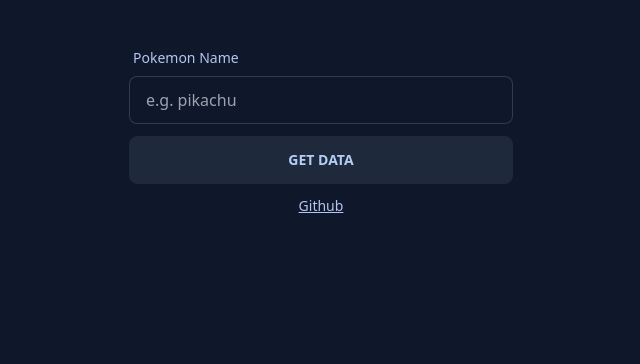
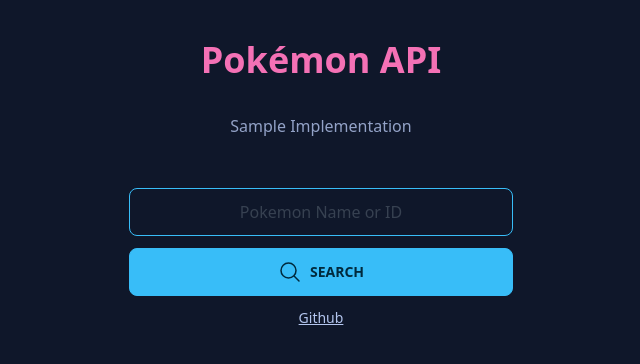
Before and after one commit to veib6247/pokemon-api-sample, a Vue app: page / in a window 1280 px wide. Shown: the top 364 px of the page, without its empty margins (319-959 px from the left). Built offline with nearby package versions, Linux system fonts and the light colour scheme.

Commit message:
better UI

```diff
--- a/src/components/bin.vue
+++ /dev/null
@@ -1,67 +0,0 @@
-<template>
-  <!-- BINS -->
-  <div class="card w-full bg-base-300 shadow-xl">
-    <div class="card-body">
-      <!--  -->
-      <div class="form-control">
-        <label class="label">
-          <span class="label-text">Input your BIN</span>
-        </label>
-        <input
-          type="text"
-          placeholder="e.g. 457173"
-          class="input input-bordered w-full"
-          :class="{ 'input-error': isError }"
-          v-model="bin" />
-      </div>
-
-      <button class="btn" :class="{ loading: isLoading }" @click="getData">
-        Get Data
-      </button>
-
-      <textarea
-        class="textarea textarea-bordered h-96 font-mono"
-        spellcheck="false"
-        v-if="responseData"
-        readonly
-        >{{ responseData }}</textarea
-      >
-    </div>
-  </div>
-</template>
-
-<script setup>
-  import { ref } from 'vue'
-
-  const bin = ref('')
-  const isLoading = ref(false)
-  const isError = ref(false)
-  const responseData = ref(null)
-
-  /**
-   *
-   */
-  const getData = async () => {
-    isLoading.value = true
-    isError.value = false
-    responseData.value = null
-
-    try {
-      const response = await fetch(`https://lookup.binlist.net/${bin.value}`, {
-        headers: {
-          'Accept-Version': 3,
-        },
-      })
-
-      responseData.value = await response.json()
-      //
-    } catch (error) {
-      //
-      isError.value = true
-      console.error(error)
-    } finally {
-      //
-      isLoading.value = false
-    }
-  }
-</script>
--- a/src/components/pokemon.vue
+++ b/src/components/pokemon.vue
@@ -40,27 +40,50 @@
 
 <template>
   <div class="flex flex-col gap-3 w-96">
+    <div class="prose text-center mb-9">
+      <h1 class="text-accent">Pokémon API</h1>
+      <p>Sample Implementation</p>
+    </div>
+
     <!-- input for pokemon name -->
     <div class="form-control">
-      <label class="label">
-        <span class="label-text">Pokemon Name</span>
-      </label>
       <input
         type="text"
-        placeholder="e.g. pikachu"
-        class="input input-bordered w-full"
+        placeholder="Pokemon Name or ID"
+        class="input input-bordered input-primary w-full text-center placeholder-gray-700"
         :class="{ 'input-error': isError }"
-        v-model="pokemon" />
+        @keyup.enter="getData"
+        v-model="pokemon"
+        spellcheck="false" />
     </div>
 
-    <button class="btn" :class="{ loading: isLoading }" @click="getData">
-      Get Data
+    <button
+      class="btn btn-primary gap-2"
+      :class="{ loading: isLoading }"
+      @click="getData">
+      <svg
+        v-if="!isLoading"
+        xmlns="http://www.w3.org/2000/svg"
+        fill="none"
+        viewBox="0 0 24 24"
+        stroke-width="1.5"
+        stroke="currentColor"
+        class="w-6 h-6">
+        <path
+          stroke-linecap="round"
+          stroke-linejoin="round"
+          d="M21 21l-5.197-5.197m0 0A7.5 7.5 0 105.196 5.196a7.5 7.5 0 0010.607 10.607z" />
+      </svg>
+      Search
     </button>
 
     <!-- display pokemon info -->
-    <div class="card bg-base-300 shadow-xl" v-if="responseData">
+    <Transition>
+      <div class="card bg-base-300 shadow-xl mt-3" v-if="responseData">
         <div class="card-body items-center text-center">
-        <h2 class="card-title">{{ responseData.name.toUpperCase() }}</h2>
+          <h2 class="card-title text-secondary">
+            {{ responseData.name.toUpperCase() }}
+          </h2>
 
           <div class="avatar">
             <div class="w-24 rounded-full">
@@ -69,21 +92,35 @@
           </div>
 
           <div class="prose">
-          <h4>Height</h4>
-          {{ responseData.height }}
+            <h4 class="text-secondary">ID</h4>
+            <span class="font-mono">
+              {{ responseData.id }}
+            </span>
           </div>
 
           <div class="prose">
-          <h4>Weight</h4>
-          {{ responseData.weight }}
+            <h4 class="text-secondary">Height</h4>
+            <span class="font-mono">
+              {{ responseData.height }}
+            </span>
           </div>
 
           <div class="prose">
-          <h4>Base Experience</h4>
+            <h4 class="text-secondary">Weight</h4>
+            <span class="font-mono">
+              {{ responseData.weight }}
+            </span>
+          </div>
+
+          <div class="prose">
+            <h4 class="text-secondary">Base Experience</h4>
+            <span class="font-mono">
               {{ responseData.base_experience }}
+            </span>
           </div>
         </div>
       </div>
+    </Transition>
 
     <div class="text-center">
       <p class="text-sm">
@@ -97,3 +134,15 @@
     </div>
   </div>
 </template>
+
+<style scoped>
+  .v-enter-active,
+  .v-leave-active {
+    transition: opacity 0.5s ease;
+  }
+
+  .v-enter-from,
+  .v-leave-to {
+    opacity: 0;
+  }
+</style>
```
Lines whose indentation alone changed are shown as unchanged.
